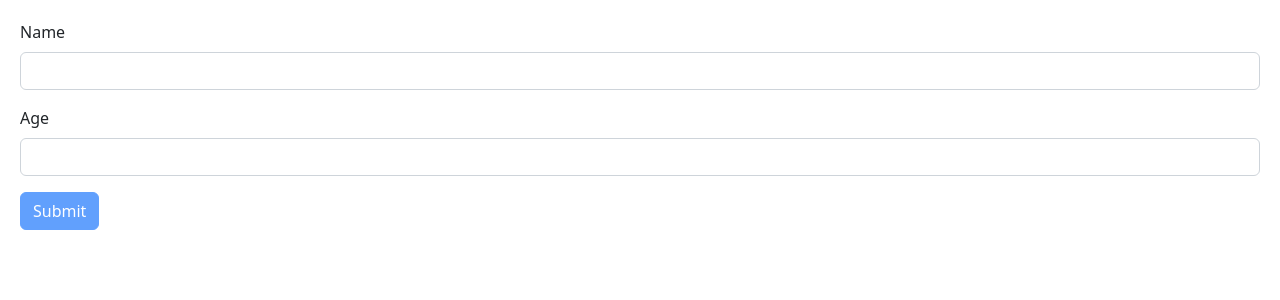
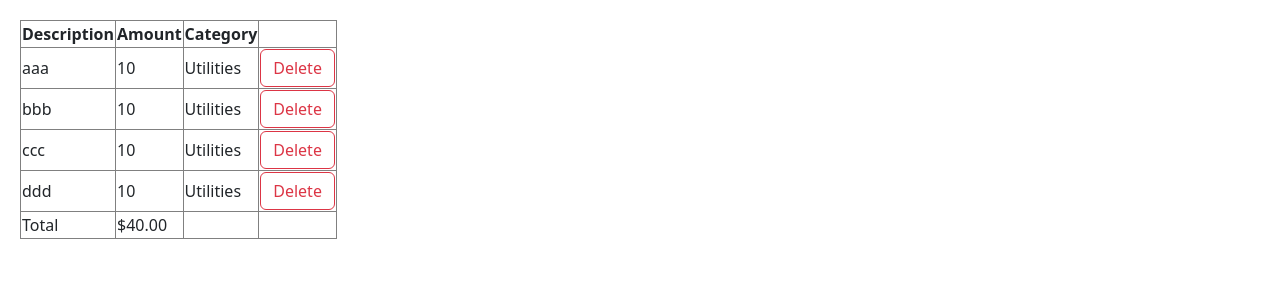
Before and after one commit to GeloneJT/react-app-dec, a React (Vite) app: page / in a window 1280 px wide. Shown: the top 300 px of the page. Built offline with nearby package versions, Linux system fonts and the light colour scheme.

Commit message:
Expense miniproject built

```diff
--- a/src/App.tsx
+++ b/src/App.tsx
@@ -1,13 +1,23 @@
 import { useState } from 'react';
-import Form from './components/Form';
-
+import { ExpenseList } from './exepense-tracker/components/ExpenseList';
 
 function App() {
-  const [cartItems, setCartItems] = useState(['Product1', 'Product2']);
+  const [expenses, setExpenses] = useState([
+    { id: 1, description: 'aaa', amount: 10, category: 'Utilities' },
+    { id: 2, description: 'bbb', amount: 10, category: 'Utilities' },
+    { id: 3, description: 'ccc', amount: 10, category: 'Utilities' },
+    { id: 4, description: 'ddd', amount: 10, category: 'Utilities' },
+  ]);
 
+  if (expenses.length === 0) {
+    return null;
+  }
   return (
     <div>
-      <Form></Form>
+      <ExpenseList
+        expenses={expenses}
+        onDelete={(id) => setExpenses(expenses.filter((e) => e.id !== id))}
+      ></ExpenseList>
     </div>
   );
 }
--- /dev/null
+++ b/src/exepense-tracker/components/ExpenseList.tsx
@@ -0,0 +1,58 @@
+import React from 'react';
+
+interface Expense {
+  id: number;
+  description: string;
+  amount: number;
+  category: string;
+}
+
+interface ExpenseProps {
+  expenses: Expense[];
+  onDelete: (id: number) => void;
+}
+
+export const ExpenseList = ({ expenses, onDelete }: ExpenseProps) => {
+  return (
+    <table className="table-bordered">
+      <thead>
+        <tr>
+          <th>Description</th>
+          <th>Amount</th>
+          <th>Category</th>
+          <th></th>
+        </tr>
+      </thead>
+      <tbody>
+        {expenses.map((expense) => (
+          <tr key={expense.id}>
+            <td>{expense.description}</td>
+            <td>{expense.amount}</td>
+            <td>{expense.category}</td>
+            <td>
+              <button
+                className="btn btn-outline-danger"
+                onClick={() => onDelete(expense.id)}
+              >
+                Delete
+              </button>
+            </td>
+          </tr>
+        ))}
+      </tbody>
+      <tfoot>
+        <tr>
+          <td>Total</td>
+          <td>
+            $
+            {expenses
+              .reduce((acc, expense) => expense.amount + acc, 0)
+              .toFixed(2)}
+          </td>
+          <td></td>
+          <td></td>
+        </tr>
+      </tfoot>
+    </table>
+  );
+};
```
